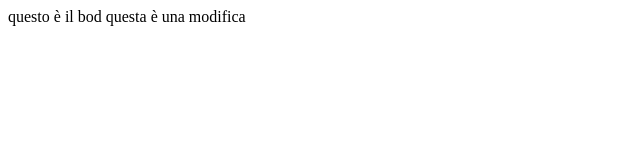
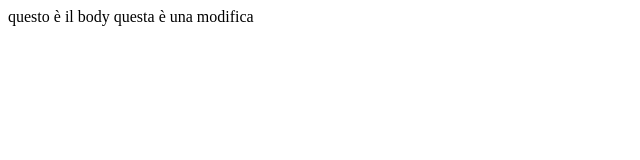
Before and after one commit to leonardopozzan/prova-git, a plain HTML site: page index.html in a window 1280 px wide. Shown: the full height of the page, 0-640 px from the left. Drawn offline with Linux system fonts and the light colour scheme.

Commit message:
correction

```diff
--- a/index.html
+++ b/index.html
@@ -7,7 +7,7 @@
     <title>Hello World</title>
 </head>
 <body>
-    questo è il bod
+    questo è il body
     questa è una modifica
 </body>
 </html>
```
